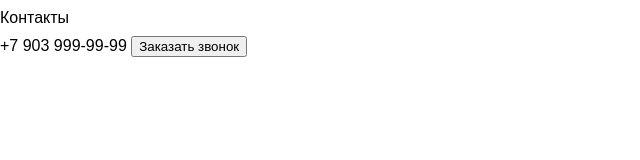
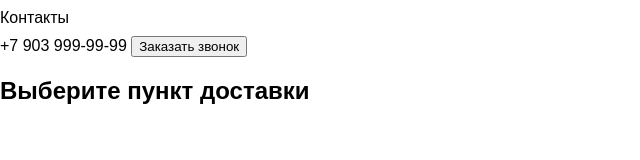
Before and after one commit to Anikitkov/new-project2, a plain HTML site: page index.html in a window 1280 px wide. Shown: the whole page, without its empty margins (0-640 px from the left). Drawn offline with Linux system fonts and the light colour scheme.

Commit message:
basket delivery options block added

```diff
--- a/index.html
+++ b/index.html
@@ -21,5 +21,7 @@
             <button>Заказать звонок</button>
         </div>
     </header>
+<h2>Выберите пункт доставки</h2>
+</h2>
 </body>
 </html>
```
